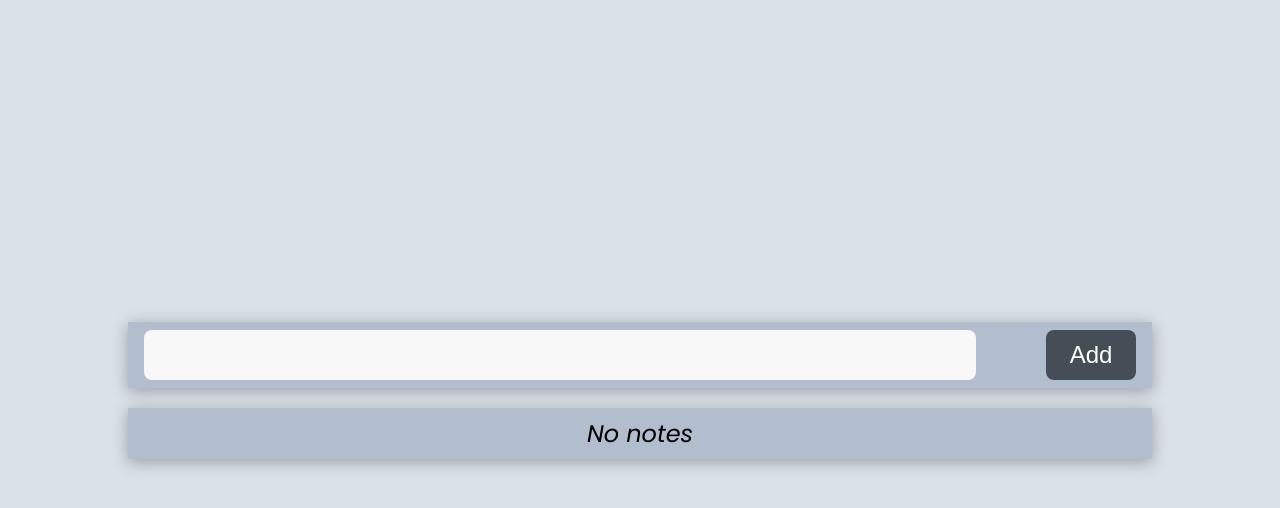
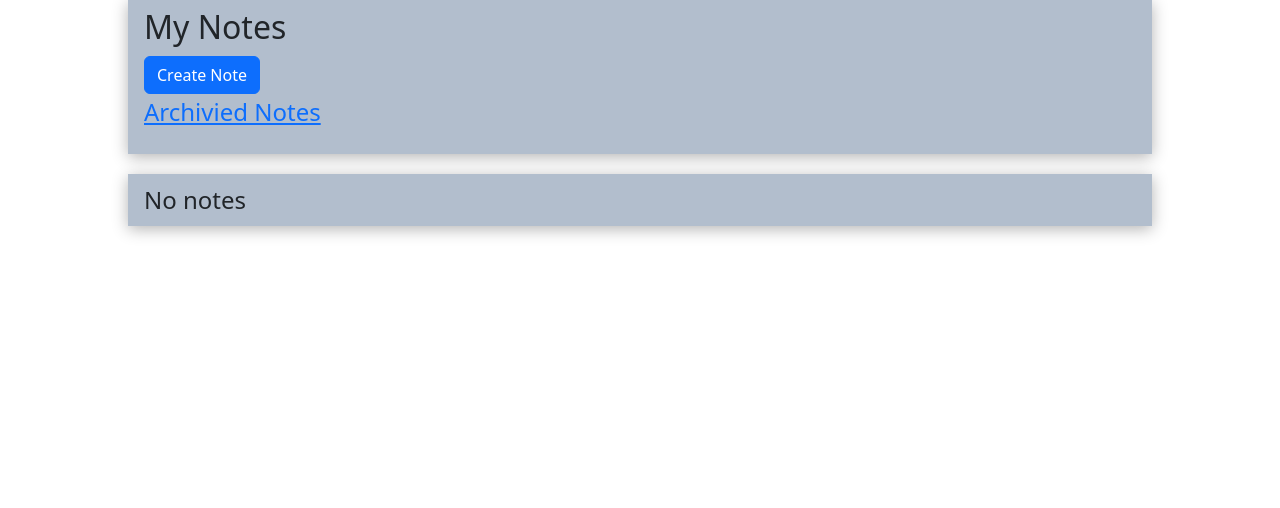
Before and after one commit to adriana75/notesEnsolvers, a React (Create React App) app in the folder frontEnd/notes/: page / in a window 1280 px wide. Shown: the top 508 px of the page. Built offline with nearby package versions, Linux system fonts and the light colour scheme.

Commit message:
"Agregando modal"

```diff
--- a/frontEnd/notes/public/index.html
+++ b/frontEnd/notes/public/index.html
@@ -14,6 +14,8 @@
     <link rel="preconnect" href="https://fonts.gstatic.com" crossorigin>
     <link rel="stylesheet" href="https://cdnjs.cloudflare.com/ajax/libs/font-awesome/6.2.1/css/all.min.css" integrity="sha512-MV7K8+y+gLIBoVD59lQIYicR65iaqukzvf/nwasF0nqhPay5w/9lJmVM2hMDcnK1OnMGCdVK+iQrJ7lzPJQd1w==" crossorigin="anonymous" referrerpolicy="no-referrer" />
     <link href="https://fonts.googleapis.com/css2?family=Poppins:ital@1&display=swap" rel="stylesheet">
+    <script src="https://cdn.jsdelivr.net/npm/@popperjs/core@2.11.6/dist/umd/popper.min.js" integrity="sha384-oBqDVmMz9ATKxIep9tiCxS/Z9fNfEXiDAYTujMAeBAsjFuCZSmKbSSUnQlmh/jp3" crossorigin="anonymous"></script>
+<script src="https://cdn.jsdelivr.net/npm/bootstrap@5.3.0-alpha1/dist/js/bootstrap.min.js" integrity="sha384-mQ93GR66B00ZXjt0YO5KlohRA5SY2XofN4zfuZxLkoj1gXtW8ANNCe9d5Y3eG5eD" crossorigin="anonymous"></script>
     <!--
       manifest.json provides metadata used when your web app is installed on a
       user's mobile device or desktop. See https://developers.google.com/web/fundamentals/web-app-manifest/
--- a/frontEnd/notes/src/App.js
+++ b/frontEnd/notes/src/App.js
@@ -1,13 +1,15 @@
 import React from 'react';
 import './App.scss';
-import Container from './components/Container'
+import Container from './components/Container';
 
-function App() {
-  return (
-    <div className="App">
-      <Container/>
-    </div>
-  );
+class App extends React.Component {
+  render(){
+    return (
+      <div>
+        <Container/>
+      </div>
+    )
+  }
 }
 
 export default App;
--- a/frontEnd/notes/src/App.scss
+++ b/frontEnd/notes/src/App.scss
@@ -86,9 +86,9 @@ body {
   }
 }
 
-.input {
+.input >div {
   display: flex;
-  justify-content: space-between;
+  justify-content: space-around;
 }
 
 .input > .inputText{
@@ -99,7 +99,7 @@ body {
   height: 50px;
   outline: none;
   padding: 0 10px;
-  width: 65vw;
+  width: 15vw;
 }
 
 .list {
--- a/frontEnd/notes/src/components/Checkbox.jsx
+++ b/frontEnd/notes/src/components/Checkbox.jsx
@@ -1,11 +1,12 @@
 import React, { Fragment } from "react";
 
 const Checkbox = props => {
-    const { onChange, data: {id, description, done}} = props;
+    const { onChange, data: {id, title, description, done}} = props;
     return (
         <Fragment>
             <label className="list newItem">
                 <input className="listState" name = {id} type="checkbox" defaultChecked =  {done} onChange = {onChange}/>
+                <h3 className="ListText">{title}</h3>
                 <div className="listText">{description}</div>
             </label>
         </Fragment>
--- a/frontEnd/notes/src/components/Container.jsx
+++ b/frontEnd/notes/src/components/Container.jsx
@@ -1,15 +1,15 @@
 import React from "react";
 import { useState } from "react";
-
 import FormNotes from "./FormNotes";
 import NotesList from "./NotesList";
+import ModalNotes from "./ModalNotes";
 
 const Container = () => {
     const [list, setList] = useState([]);
     const handleAddItem = addItem => { setList([...list, addItem]); };
 
     return (
-        <div>
+       <div>
             <FormNotes handleAddItem = {handleAddItem} />
             <NotesList list = {list} setList = {setList}/>
         </div>
--- a/frontEnd/notes/src/components/FormNotes.jsx
+++ b/frontEnd/notes/src/components/FormNotes.jsx
@@ -1,29 +1,16 @@
 import React from "react";
-import { useState } from "react";
+import ModalList from "./ModalNotes";
 
 const FormNotes = props => {
-    const [description, setDescription] = useState("");
-    const { handleAddItem } = props;
-
-    const handleSubmit = e => {
-        e.preventDefault();
-        handleAddItem ({
-            done: false,
-            id: (+new Date()).toString(),
-            description
-        });
-        setDescription("");
-    };
 
     return (
-        <form onSubmit={handleSubmit}>
-            <div className="notes">
-                <div className="input">
-                    <input type="text" className="inputText" value = {description} onChange = {e => setDescription(e.target.value)}/>
-                    <button className="btn color1" disabled = {description ? "" : "disabled"}>Add</button>
-                </div>
+        <div className="notes">
+            <div className="input">
+                <h2>My Notes</h2>
+                <ModalList/>
+                <p><a href="#">Archivied Notes</a></p>
             </div>
-        </form>
+        </div>
     )
 };
 
--- /dev/null
+++ b/frontEnd/notes/src/components/ModalNotes.jsx
@@ -0,0 +1,51 @@
+import React, { useState } from 'react';
+import {Modal, ModalHeader, ModalBody, ModalFooter} from 'reactstrap';
+import 'bootstrap/dist/css/bootstrap.css'
+
+const ModalList = props => {
+    const [show, setShow] = useState(false);
+    const openModal = () => setShow(!show);
+    const [title, setTitle] = useState("");
+    const [description, setDescription] = useState("");
+    const {handleAddItem} = props;
+    const handleSubmit = e => {
+        e.preventDefault();
+        handleAddItem ({
+            done: false,
+            id: (+new Date()).toString(),
+            title,
+            description
+        });
+        setDescription("");
+    }
+    return (
+        <>
+            <button type="button" class="btn btn-primary" onClick={openModal}>Create Note</button>
+            <div>
+                <Modal isOpen={show}>
+                    <ModalHeader>
+                        <h2>Create/Edit Note</h2>
+                    </ModalHeader>
+                    <ModalBody>
+                        <form onSubmit={handleSubmit}>
+                            <div className='notes'>
+                                <div className="input">
+                                    <label htmlFor="title">Title</label>
+                                    <input type="text" className="inputText" value = {title} onChange = {e => setTitle(e.target.value)}/>
+                                    <label htmlFor="content">Content</label>
+                                    <textarea type="text" rows="8" cols="20" value = {description} onChange = {e => setDescription(e.target.value)}></textarea>
+                                </div>
+                                <button className="btn color1" disabled = {title ? "" : "disabled"} onClick={openModal}>Add</button>
+                            </div>
+                        </form>
+                    </ModalBody>
+                    <ModalFooter>
+                        <button onClick={openModal}>Cancel</button>
+                    </ModalFooter>
+                </Modal>
+            </div>
+        </>
+    )
+}
+
+  export default ModalList;
```
Also changed, not shown: package.json (added, +8 -0 lines), 1 other file (tests, documents, lock files or other folders).
